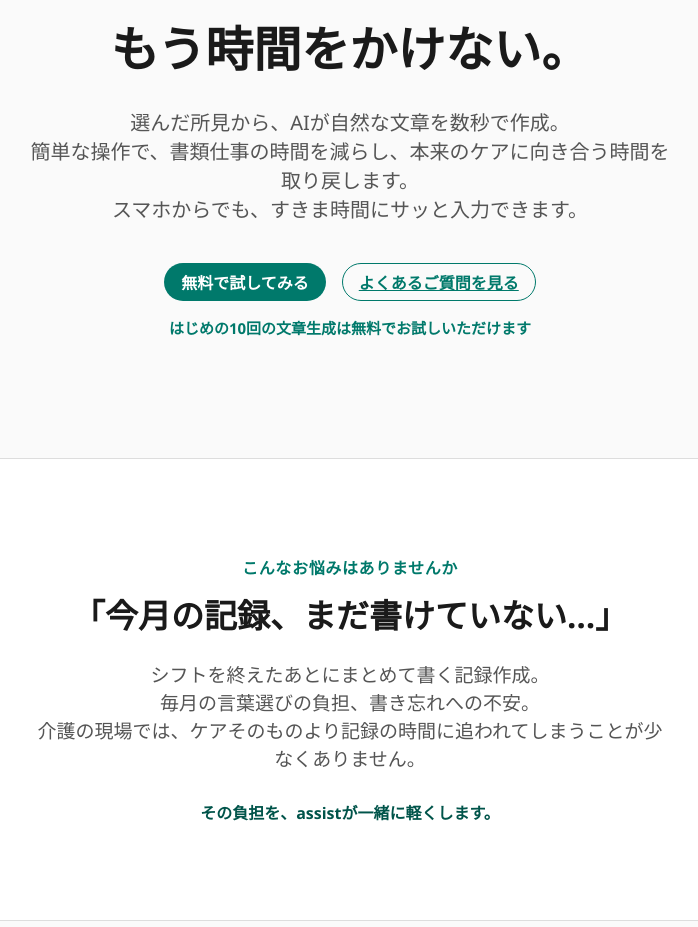
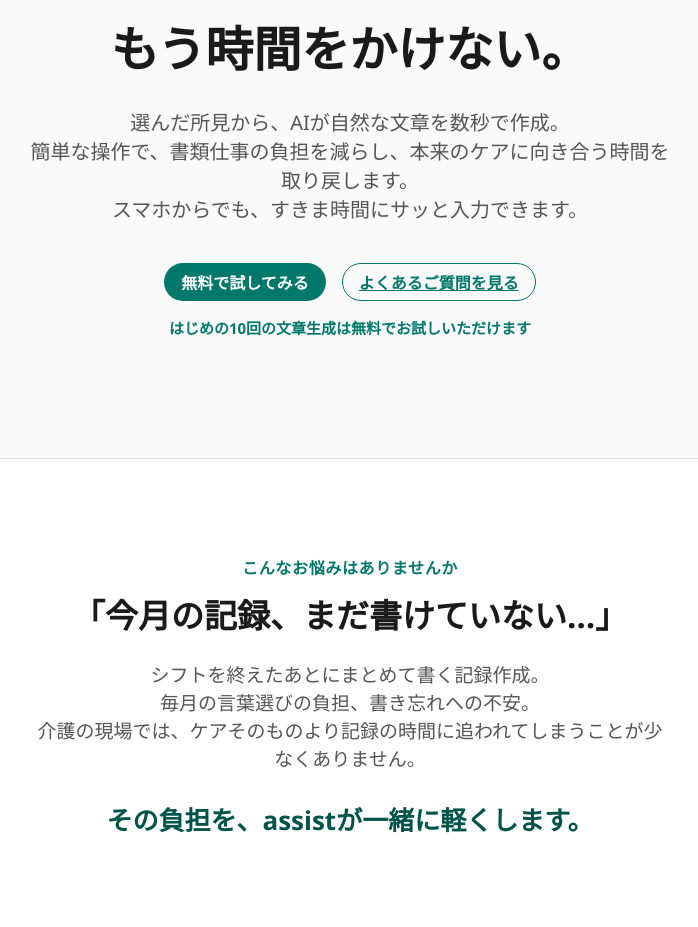
Before and after one commit to goldenglow1991-bot/monitoring_app_web, a React (Vite) app: page / in a window 1280 px wide. Shown: the part 305-1232 px from the top of the page, without its empty margins (290-988 px from the left). Built offline with nearby package versions, Linux system fonts and the light colour scheme; no server answers.

Commit message:
LP共感セクションの文言・強調表示を調整
「時間を減らし」を「負担を減らし」に変更し、
「その負担を、assistが一緒に軽くします。」を大きく目立たせる

```diff
--- a/src/App.css
+++ b/src/App.css
@@ -893,7 +893,7 @@
 .lp-hero-actions { display: flex; gap: 16px; justify-content: center; }
 .lp-hero-note { margin-top: 16px; font-size: 15px; color: var(--teal); font-weight: 700; }
 
-.lp-empathy-bridge { margin: 28px 0 0 0; font-weight: 700; color: var(--teal-dark); }
+.lp-empathy-bridge { margin: 28px 0 0 0; font-weight: 700; color: var(--teal-dark); font-size: 26px; }
 
 .lp-steps { display: flex; gap: 40px; justify-content: center; text-align: center; }
 .lp-step { flex: 1; }
@@ -999,6 +999,7 @@
   .lp-eyebrow { font-size: 14px; }
   .lp h2 { font-size: 30px; }
   .lp-lead { font-size: 17px; }
+  .lp-empathy-bridge { font-size: 21px; }
   .lp-hero-lead { font-size: 18px; }
   .lp-hero-note { font-size: 13px; }
   .lp-step-label { font-size: 13px; }
--- a/src/LandingPage.tsx
+++ b/src/LandingPage.tsx
@@ -32,7 +32,7 @@ export function LandingPage({
           <p className="lp-hero-lead">
             選んだ所見から、AIが自然な文章を数秒で作成。
             <br />
-            簡単な操作で、書類仕事の時間を減らし、本来のケアに向き合う時間を取り戻します。
+            簡単な操作で、書類仕事の負担を減らし、本来のケアに向き合う時間を取り戻します。
             <br />
             スマホからでも、すきま時間にサッと入力できます。
           </p>
```
